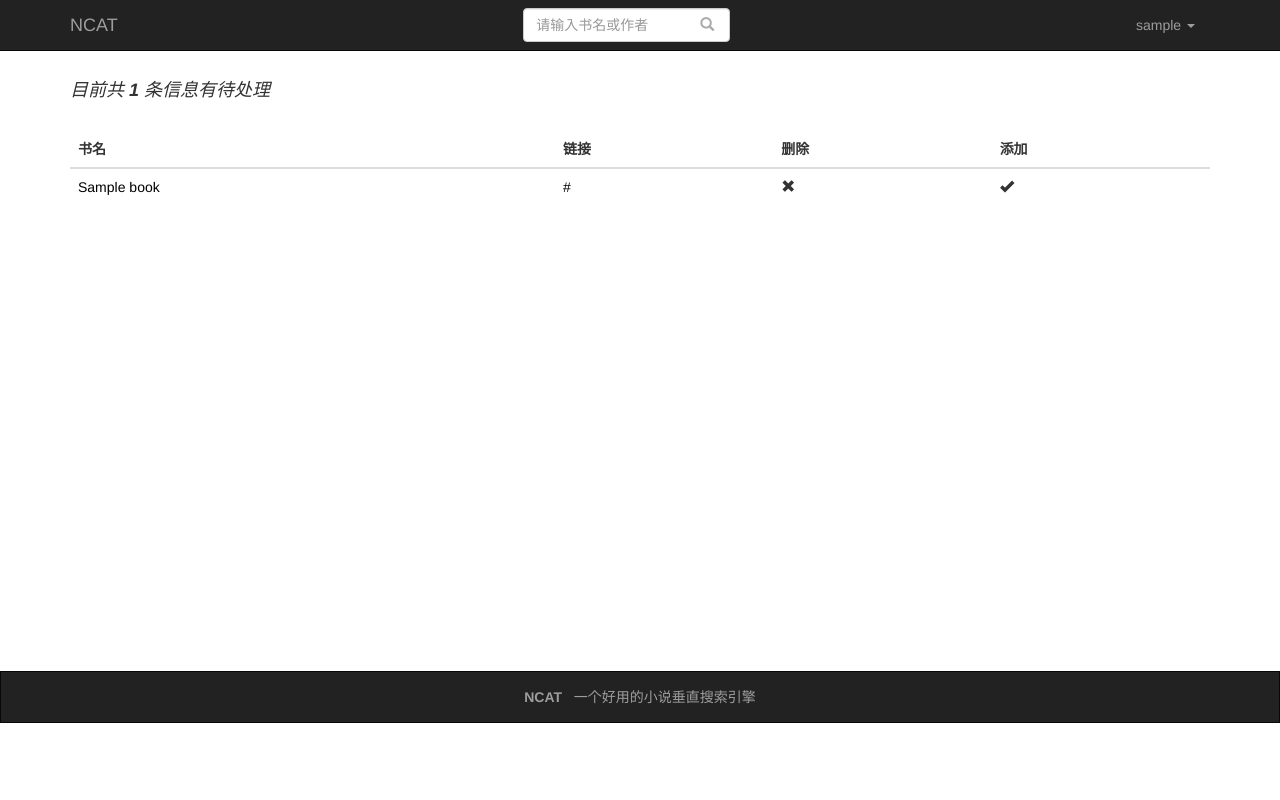
After one commit to FFYFYY/bs, a Django app: page /manage/manage-share-urls/ in a window 1280 px wide. The commit adds this page. Run offline with Django 3.2, Linux system fonts and the light colour scheme; a user stored in the database is signed in; tables that the repository leaves empty hold one stand-in row (values such as "Sample post").

Commit message:
添加用户分享功能和管理功能

```diff
--- a/ShuWu/novels/urls.py
+++ b/ShuWu/novels/urls.py
@@ -3,11 +3,17 @@ from . import views
 
 urlpatterns = [
     path('', views.index_view, name='index'),
+    path('register/', views.register_view, name='register'),
+    path('login/', views.login_view, name='login'),
+    path('logout/', views.logout_view, name='logout'),
     path('search/', views.search_view, name='search'),
     path('author/', views.author_view, name='author'),
-    path('login/', views.login_view, name='login'),
-    path('logout/', views.logout_view, name='logout'),
-    path('register/', views.register_view, name='register'),
     path('book/<int:book_id>/', views.book_view, name='book'),
-    path('like/<int:book_id>/', views.like_view, name='like')
+    path('like/<int:book_id>/', views.like_view, name='like'),
+    path('support/<int:url_id>', views.support_view),
+    path('against/<int:url_id>', views.against_view),
+    path('shareurls/', views.share_view),
+    path('manage/manage-share-urls/', views.msu_view, name='msu'),
+    path('addurl/<int:url_id>', views.addurl_view),
+    path('deleteurl/<int:url_id>', views.deleteurl_view)
 ]
--- a/ShuWu/novels/views.py
+++ b/ShuWu/novels/views.py
@@ -1,11 +1,13 @@
 from django.shortcuts import render, HttpResponse, redirect, reverse, get_object_or_404
 from django.contrib.auth import logout, login, authenticate
-from .models import Books, BookUrls, Likes
 from django.contrib.auth.models import User
-from .form import RegisterForm, LoginForm
 from django.core.cache import cache
+from django.core.paginator import Paginator
 from django.http import JsonResponse
 from django.db.models import Q
+import requests
+from .models import Books, BookUrls, Likes, ShareUrls
+from .form import RegisterForm, LoginForm
 
 
 def index_view(request):
@@ -24,49 +26,54 @@ def index_view(request):
 
 
 def search_view(request):
-    msg = request.GET.get("msg").strip()
+    msg = request.GET.get('msg', '').strip()
+    page_num = request.GET.get('page', 1)
     context = {}
-    context['book_count'] = 0
+
     if not msg:
+        context['book_count'] = 0
         return render(request, 'search.html', context)
     books = Books.objects.filter(
         Q(book_name__icontains=msg) | Q(author__icontains=msg))
-    book_count = books.count()
-    if book_count < 500:
-        context['books'] = books
-        context['book_count'] = book_count
-    else:
-        context['book_count'] = 0
+    pagintor = Paginator(books, 20)
+
+    context['book_count'] = books.count()
+    context['books'] = pagintor.get_page(page_num)
+    context['msg'] = msg
+
     return render(request, 'search.html', context)
 
 
 def author_view(request):
-    msg = request.GET.get("msg").strip()
+    msg = request.GET.get("msg", '').strip()
     context = {}
+
     if not msg:
         context['book_count'] = 0
         return render(request, 'search.html', context)
     books = Books.objects.filter(author=msg)
-    book_count = books.count()
+
     context['books'] = books
-    context['book_count'] = book_count
+    context['book_count'] = books.count()
+
     return render(request, 'search.html', context)
 
 
 def book_view(request, book_id):
     book = get_object_or_404(Books, id=book_id)
-    book_urls = BookUrls.objects.filter(book=book_id)
+    book_urls = BookUrls.objects.filter(book=book_id).order_by('-rate')
     context = {}
+
     if request.user.is_authenticated:
         is_like = Likes.objects.filter(book=book, user=request.user)
         if is_like:
-            context['like'] = "取消收藏"
-        else:
-            context['like'] = "加入书架"
+            context['like'] = True
     context['book'] = book
     context['book_urls'] = book_urls
-    book.searches += 1
-    book.save()
+    if request.COOKIES.get('book' + str(book_id)) != '1':
+        print('book' + str(book_id))
+        book.searches += 1
+        book.save()
     return render(request, 'book.html', context)
 
 
@@ -131,3 +138,90 @@ def login_view(request):
             return redirect(request.GET.get('from', reverse('books:index')))
     context = {'form': form}
     return render(request, 'login.html', context)
+
+
+def support_view(request, url_id):
+    book_url = get_object_or_404(BookUrls, id=url_id)
+    data = {}
+    book_url.support += 1
+    rate = book_url.support * 10 / \
+        (book_url.support + book_url.against)
+    book_url.rate = float('%.1f' % rate)
+    book_url.save()
+    data['rate'] = book_url.rate
+    data['support'] = book_url.support
+    return JsonResponse(data)
+
+
+def against_view(request, url_id):
+    book_url = get_object_or_404(BookUrls, id=url_id)
+    data = {}
+    book_url.against += 1
+    rate = book_url.support * 10 / \
+        (book_url.support + book_url.against)
+    book_url.rate = float('%.1f' % rate)
+    book_url.save()
+    data['rate'] = book_url.rate
+    data['against'] = book_url.against
+    return JsonResponse(data)
+
+
+def share_view(request):
+    url = request.GET.get('surl')
+    book_id = request.GET.get('book_id')
+    book = get_object_or_404(Books, id=book_id)
+    data = {}
+    headers = {
+        "User-Agent": "Mozilla/5.0 (Windows NT 10.0; Win64; x64) AppleWebKit/537.36 (KHTML, like Gecko) Chrome/72.0.3626.109 Safari/537.36",
+    }
+    try:
+        response = requests.head(url, headers=headers, timeout=4)
+    except:
+        data['msg'] = '链接不可达'
+    else:
+        if response.status_code == 200:
+            share_url = ShareUrls(book=book, book_url=url)
+            share_url.save()
+            data['msg'] = '感谢您的分享，我们会尽快核实'
+        else:
+            data['msg'] = '链接不可达'
+    return JsonResponse(data)
+
+
+def msu_view(request):
+    if request.user.is_staff or request.user.is_superuser:
+        share_urls = ShareUrls.objects.all()
+        page = request.GET.get('page', 1)
+        pagintor = Paginator(share_urls, 50)
+        context = {}
+        context['num'] = share_urls.count()
+        context['urls'] = pagintor.get_page(page)
+        return render(request, 'manage.html', context)
+    else:
+        return HttpResponse(status=403)
+
+
+def addurl_view(request, url_id):
+    if request.user.is_staff or request.user.is_superuser:
+        url = get_object_or_404(ShareUrls, id=url_id)
+        book_urls = BookUrls.objects.filter(book=url.book)
+        data = {}
+        for book_url in book_urls:
+            if url.book_url in book_url.book_url or book_url.book_url in url.book_url:
+                url.delete()
+                return JsonResponse(data)
+        book = BookUrls(book=url.book, book_url=url.book_url)
+        book.save()
+        url.delete()
+        return JsonResponse(data)
+    else:
+        return HttpResponse(status=403)
+
+
+def deleteurl_view(request, url_id):
+    if request.user.is_staff or request.user.is_superuser:
+        url = get_object_or_404(ShareUrls, id=url_id)
+        url.delete()
+        return JsonResponse({})
+    else:
+        return HttpResponse(status=403)
--- a/ShuWu/static/css/base.css
+++ b/ShuWu/static/css/base.css
@@ -1,4 +1,10 @@
- a {
+html, body {
+  margin: 0;
+  padding: 0;
+  height: 100%;
+  width: 100%;
+}
+a {
   color: black;
 }
 a:focus, a:hover {
@@ -19,9 +25,13 @@ a:focus, a:hover {
 .book_img img:hover {
   transform: scale(1.1);
 }
-.search{
+.search {
   background: none;
   border: none;
   margin-left: -3em;
   color: #aaa;
 }
+.navbar-static-bottom{
+  border-radius: 0!important;
+  margin-bottom: 0!important;
+}
--- a/ShuWu/templates/base.html
+++ b/ShuWu/templates/base.html
@@ -10,6 +10,8 @@
   <link rel="stylesheet" href="{% static 'css/base.css' %}">
   <script src="https://cdn.bootcss.com/jquery/3.3.1/jquery.min.js"></script>
   <script src="https://cdn.jsdelivr.net/npm/bootstrap@3.3.7/dist/js/bootstrap.min.js"></script>
+  {% block js %}
+  {% endblock %}
 </head>
 
 <body>
@@ -19,7 +21,7 @@
         <a class="navbar-brand" href="{% url 'books:index' %}">NCAT</a>
         <form class="navbar-form" action="{% url 'books:search' %}">
           <div class="form-group">
-            <input type="text" class="form-control" name="msg" required="required" placeholder="请输入书名或作者">
+            <input type="text" id='msg' class="form-control" name="msg" required="required" placeholder="请输入书名或作者">
           </div>
           <button type="submit" class="btn search"><span class="glyphicon glyphicon-search"></span>
           </button>
@@ -30,15 +32,17 @@
             <a href="#" class="dropdown-toggle" data-toggle="dropdown" role="button" aria-haspopup="true" aria-expanded="false">{{ user.username }}  <span class="caret"></span></a>
             <ul class="dropdown-menu dropdown-menu-right" style="min-width:100%;">
               {% if user.is_staff or user.is_superuser %}
-              <li><a href="{% url 'admin:index' %}" target="_blank">后台管理</a></li>
-              <li role="separator" class="divider"></li>
+              <li><a href="{% url 'admin:index' %}" target="_blank">admin</a></li>
+              <li class="divider"></li>
+              <li><a href="{% url 'books:msu' %}" target="_blank">管理后台</a></li>
+              <li class="divider"></li>
               {% endif %}
-              <li><a href="{% url 'books:logout' %}?from={{ request.path }}">退出登录</a></li>
+              <li><a href="{% url 'books:logout' %}?from={{ request.get_full_path }}">退出登录</a></li>
             </ul>
           </li>
           {% else %}
-          <li><a href="{% url 'books:login' %}?from={{ request.path }}">登录</a> </li>
-          <li> <a href="{% url 'books:register' %}?from={{ request.path }}">注册</a></li>
+          <li><a href="{% url 'books:login' %}?from={{ request.get_full_path }}">登录</a> </li>
+          <li> <a href="{% url 'books:register' %}?from={{ request.get_full_path }}">注册</a></li>
           {% endif %}
         </ul>
       </div>
@@ -46,9 +50,19 @@
   </div>
 </nav>
 <div class="container">
-  {% block content %}
-  {% endblock %}
+  <div style="min-height: 600px;">
+    {% block content %}
+    {% endblock %}
+  </div>
 </div>
+
+<nav class="navbar navbar-inverse navbar-static-bottom">
+  <div class="container" style="display: flex; justify-content: center;">
+    <a href="#msg" class="navbar-text"><strong>NCAT</strong>
+      &nbsp;&nbsp;一个好用的小说垂直搜索引擎
+    </a>
+  </div>
+</nav>
 
 {% block script %}
 {% endblock%}
--- /dev/null
+++ b/ShuWu/templates/manage.html
@@ -0,0 +1,75 @@
+{% extends 'base.html' %}
+
+
+{% block content %}
+<div class="row">
+	<div class="col-lg-6">
+		<h4><em>目前共<strong> {{num}} </strong>条信息有待处理</em></h4><br>
+	</div>
+	<div class="col-lg-6" style="text-align: right;">
+		{% if urls.has_previous %}
+		<a href="{% url 'books:manage' %}?page={{ urls.previous_page_number }}" style="margin-right: 20px;">
+			上一页
+		</a>
+		{% endif %}
+
+		{% if urls.has_next %}
+		<a href="{% url 'books:manage' %}?page={{ urls.next_page_number }}">
+			下一页
+		</a>
+		{% endif %}
+	</div>
+</div>
+<table class="table table-hover">
+	<thead>
+		<tr>
+			<th>书名</th>
+			<th>链接</th>
+			<th>删除</th>
+			<th>添加</th>
+		</tr>
+	</thead>
+	<tbody>
+		{% for url in urls %}
+		<tr id="{{ url.id }}">
+			<td><a href="{% url 'books:book' book_id=url.book.id %}" target="_blank">{{ url.book.book_name }}</a></td>
+			<td><a href="{{ url.book_url }}" target="_blank">{{ url.book_url }}</a></td>
+			<td onclick="deleteurl({{url.id}})" style="cursor: pointer;">
+				<span class="glyphicon glyphicon-remove"></span></td>
+				<td onclick="addurl({{url.id}})" style="cursor: pointer;">
+					<span class="glyphicon glyphicon-ok"></span></td>
+				</tr>
+				{% endfor %}
+			</tbody>
+		</table>
+		{% endblock %}
+
+
+		{% block script %}
+
+		<script>
+			function addurl(id) {
+				if(window.confirm("确定添加操作吗？")){
+					$.ajax({
+						url:'/addurl/'+id,
+						success:function(data){
+							$('#'+id).remove();
+						},
+					});
+				}
+			}
+
+			function deleteurl(id){
+				if(window.confirm("确定删除操作吗？")){
+					$.ajax({
+						url:'/deleteurl/'+id,
+						success:function(data){
+							$('#'+id).remove();
+						},
+					});
+				}
+			}
+
+		</script>
+
+		{% endblock %}
```
Also changed, not shown: ShuWu/novels/models.py (+20 -4 lines), ShuWu/templates/book.html (+126 -6 lines), ShuWu/templates/search.html (+15 -0 lines), ShuWu/static/js/jquery.cookie.js (added).
